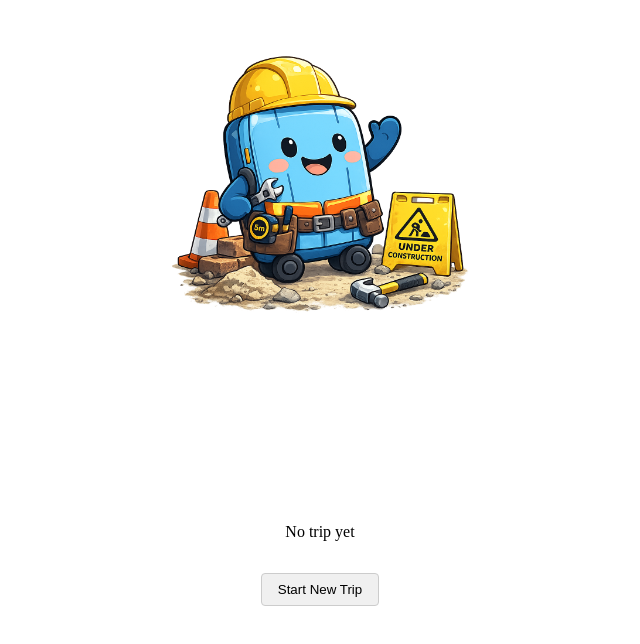
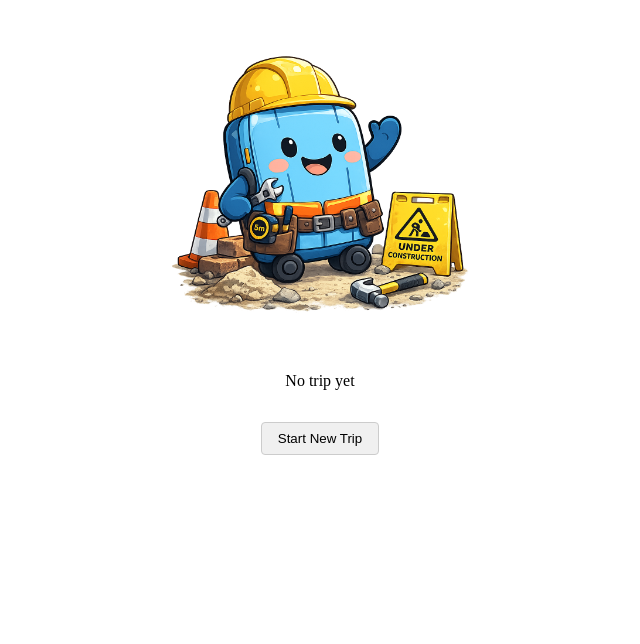
Before and after one commit to HedonisticProse/packy2, a SvelteKit app: page / in a window 1280 px wide. Shown: the top 644 px of the page, without its empty margins (320-960 px from the left). Built offline with nearby package versions, Linux system fonts and the light colour scheme.

Commit message:
Fixed logo positioning.

```diff
--- a/src/routes/+page.svelte
+++ b/src/routes/+page.svelte
@@ -152,8 +152,6 @@
 		display: flex;
 		flex-direction: column;
 		align-items: center;
-		justify-content: center;
-		min-height: 50vh;
 		gap: 1rem;
 	}
 
@@ -187,8 +185,8 @@
 
 	.trip-display {
 		max-width: 600px;
-		margin: 2rem auto;
-		padding: 2rem;
+		margin: 0 auto;
+		padding: 0 2rem 2rem 2rem;
 		text-align: center;
 	}
 
```
